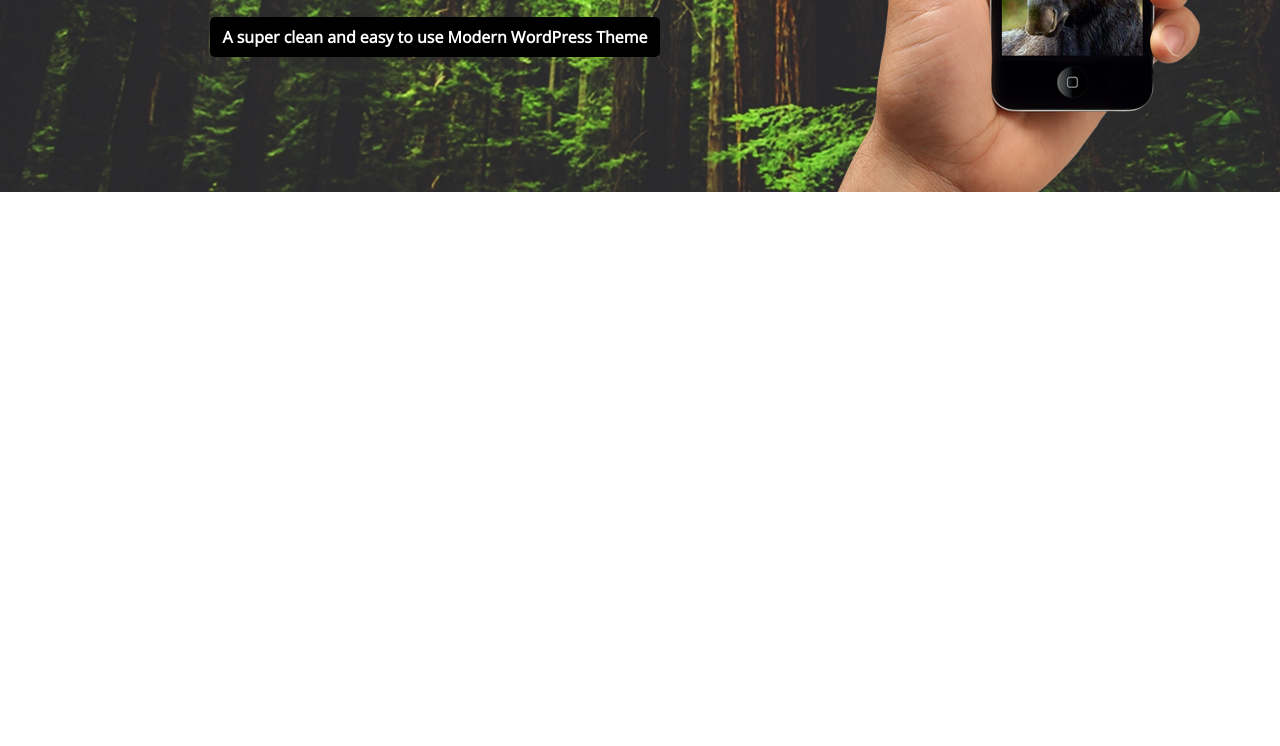
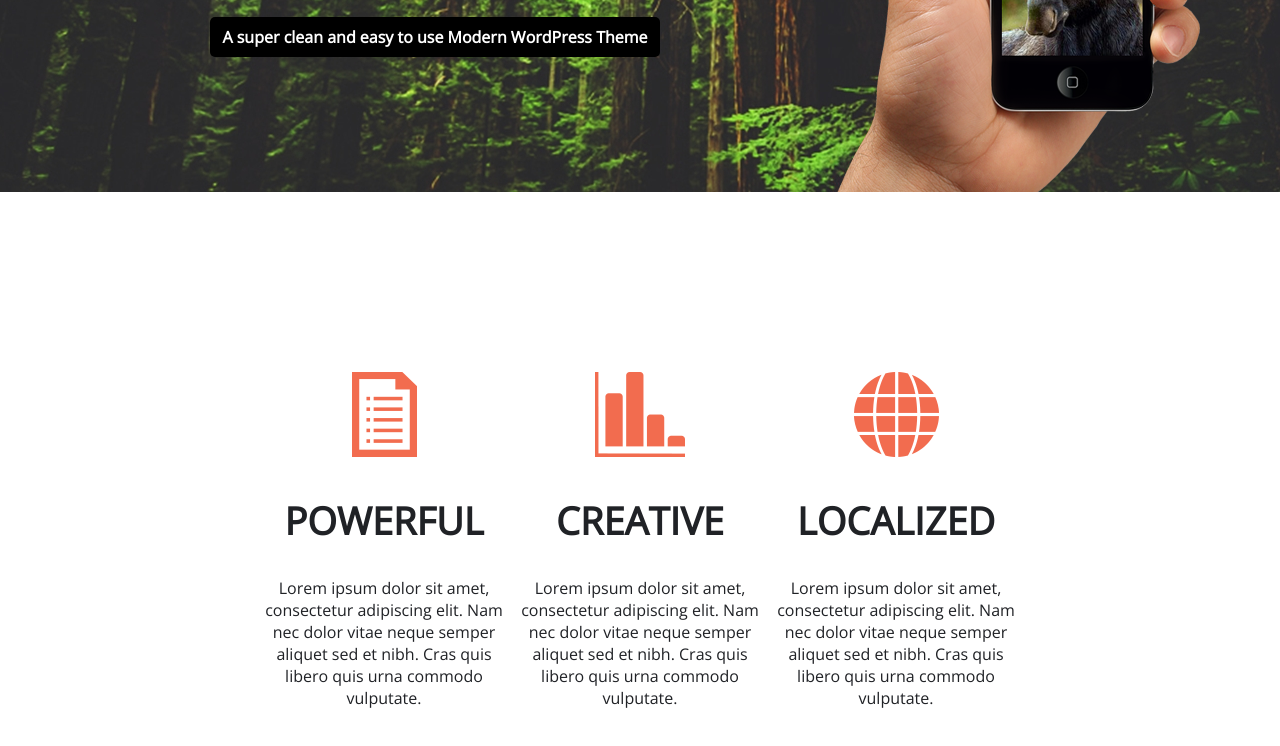
Before and after one commit to olorin44/landing-page-1-sass, a website: page index.html in a window 1280 px wide. Shown: the part 358-1104 px from the top of the page. Before the commit the page ends 800 px from the top, so only its background shows below. Drawn offline with nearby package versions, Linux system fonts and the light colour scheme.

Commit message:
Add section features with styles

```diff
--- a/index.html
+++ b/index.html
@@ -41,7 +41,25 @@
 			<img src="images/section-home-image-phone.png" alt="hand-phone" id="hand-phone">
 		</div>
 	</section>
-	<section class="section-features"></section>
+	<section class="section-features">
+		<div class="container">
+			<div>
+				<img src="images/section-features-image1.png" alt="powerful img">
+				<h1>POWERFUL</h1>
+				<p>Lorem ipsum dolor sit amet, consectetur adipiscing elit. Nam nec dolor vitae neque semper aliquet sed et nibh. Cras quis libero quis urna commodo vulputate.</p>
+			</div>
+			<div>
+				<img src="images/section-features-image2.png" alt="creative img">
+				<h1>CREATIVE</h1>
+				<p>Lorem ipsum dolor sit amet, consectetur adipiscing elit. Nam nec dolor vitae neque semper aliquet sed et nibh. Cras quis libero quis urna commodo vulputate.</p>
+			</div>
+			<div>
+				<img src="images/section-features-image3.png" alt="localized img">
+				<h1>LOCALIZED</h1>
+				<p>Lorem ipsum dolor sit amet, consectetur adipiscing elit. Nam nec dolor vitae neque semper aliquet sed et nibh. Cras quis libero quis urna commodo vulputate.</p>
+			</div>
+		</div>
+	</section>
 	<section class="section-portfolio"></section>
 	<section class="section-content"></section>
 	<section class="section-blog"></section>
--- a/sass/style.scss
+++ b/sass/style.scss
@@ -4,6 +4,7 @@
 // // styles for sections:
 // @import "style_sections";
 @import "style_sections_home";
+@import "style_sections_features";
 // @import "style_sections_about";
 // @import "style_sections_services";
 // @import "style_sections_projects";
--- /dev/null
+++ b/sass/style_sections_features.scss
@@ -0,0 +1,27 @@
+.section-features {
+	background-color: #fff;
+	color: #202226;
+	height: 500px;
+
+	.container {
+		display: flex;
+		justify-content: space-around;
+		width: 60%;
+	}
+
+	div {
+		height: 315px;
+		margin-top: 90px;
+		text-align: center;
+		width: 310px;
+	}
+
+	h1 {
+		font-size: 38px;
+		font-weight: bold;
+	}
+
+	p {
+		font-size: 16px;
+	}
+}
--- a/sass/style_sections_home.scss
+++ b/sass/style_sections_home.scss
@@ -6,7 +6,7 @@
 
 .nav-links {
 	list-style-type: none;
-	margin-right: 200px;
+	margin-right: 240px;
 
 	a {
 		color: #888;
@@ -33,7 +33,7 @@
 	justify-content: space-around;
 
 	.company {
-		margin-left: 240px;
+		margin-left: 360px;
 	}
 }
 
@@ -67,7 +67,7 @@
 		font-size: 16px;
 		height: 40px;
 		margin-left: 210px;
-		padding-top: .7%;
+		padding: .7% .3%;
 		width: 450px;
 	}
 
```
Also changed, not shown: css/style.css, images/section-features-image1.png (added), images/section-features-image2.png (added), images/section-features-image3.png (added), 1 other file.
